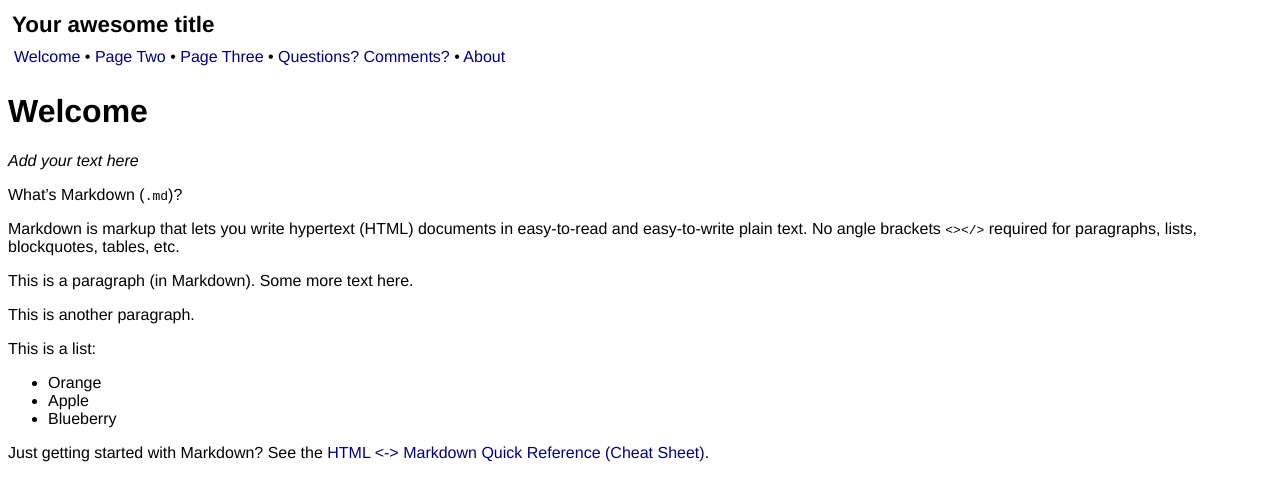
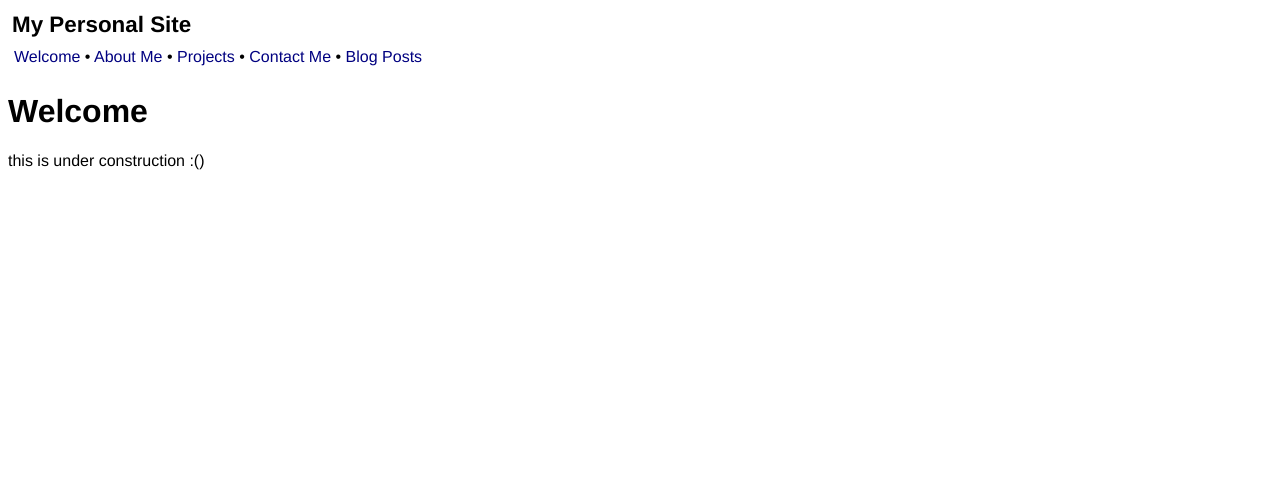
Before and after one commit to njhofmann/njhofmann.github.io, a Jekyll site: the page built from index.md, in a window 1280 px wide. Shown: the top 501 px of the page. Built offline with Jekyll 4.4.1, drawn with Linux system fonts in a browser that asks for light colours.

Commit message:
basic layout

```diff
--- a/CNAME
+++ /dev/null
@@ -1 +0,0 @@
-natejh.com
--- a/_config.yml
+++ b/_config.yml
@@ -18,16 +18,16 @@
 # You can create any custom variable you would like, and they will be accessible
 # in the templates via {{ site.myvariable }}.
 
-title: Your awesome title
-email: your-email@example.com
+title: My Personal Site
+email: inatejh@gmail.com
 description: >- # this means to ignore newlines until "baseurl:"
   Write an awesome description for your new site here. You can edit this
   line in _config.yml. It will appear in your document head meta (for
   Google search results) and in your feed.xml site description.
-baseurl: "" # the subpath of your site, e.g. /blog
-url: "" # the base hostname & protocol for your site, e.g. http://example.com
+baseurl: "/" # the subpath of your site, e.g. /blog
+url: "http://localhost:4000" # the base hostname & protocol for your site, e.g. http://example.com
 twitter_username: jekyllrb
-github_username:  jekyll
+github_username:  njhofmann
 
 # Build settings
 theme: minima
@@ -42,14 +42,15 @@ plugins:
 # Excluded items can be processed by explicitly listing the directories or
 # their entries' file path in the `include:` list.
 #
-# exclude:
-#   - .sass-cache/
-#   - .jekyll-cache/
-#   - gemfiles/
-#   - Gemfile
-#   - Gemfile.lock
-#   - node_modules/
-#   - vendor/bundle/
-#   - vendor/cache/
-#   - vendor/gems/
-#   - vendor/ruby/
+exclude:
+  - .sass-cache/
+  - .jekyll-cache/
+  - gemfiles/
+  - Gemfile
+  - Gemfile.lock
+  - node_modules/
+  - vendor/bundle/
+  - vendor/cache/
+  - vendor/gems/
+  - vendor/ruby/
+###########
--- a/_layouts/default.html
+++ b/_layouts/default.html
@@ -14,11 +14,11 @@
 </div>
 
 <div id="nav">
-  <a href="{{ 'index.html' | relative_url }}">Welcome</a> •
-  <a href="{{ 'two.html'   | relative_url }}">Page Two</a> •
-  <a href="{{ 'three.html' | relative_url }}">Page Three</a> •
-  <a href="http://groups.google.com/group/wwwmake">Questions? Comments?</a> •
-  <a href="https://github.com/henrythemes/jekyll-starter-theme">About</a>
+  <a href="{{ 'index' | relative_url }}">Welcome</a> •
+  <a href="{{ 'about-me'   | relative_url }}">About Me</a> •
+  <a href="{{ 'projects' | relative_url }}">Projects</a> •
+  <a href="{{ 'contact-me' | relative_url }}">Contact Me</a> •
+  <a href="{{ 'blog' | relative_url }}">Blog Posts</a>
 </div>
 
 <div id="content">
--- a/index.md
+++ b/index.md
@@ -6,32 +6,7 @@ title:  Welcome
 # {{ page.title }}
 
 
-_Add your text here_
-
-
-What's Markdown (`.md`)?
-
-Markdown is markup that lets you write hypertext (HTML) documents
-in easy-to-read and easy-to-write plain text.
-No angle brackets `<></>` required for
-paragraphs, lists, blockquotes, tables, etc.
-
-
-This is a paragraph (in Markdown). Some more
-text here.
-
-This is another paragraph.
-
-This is a list:
-
-- Orange
-- Apple
-- Blueberry
-
-
-
-Just getting started with Markdown?
-See the [HTML <-> Markdown Quick Reference (Cheat Sheet)][quickref].
+this is under construction :()
 
 
 [quickref]: https://github.com/mundimark/quickrefs/blob/master/HTML.md
```
Also changed, not shown: about_me.md (+9 -0 lines), blog.md (+9 -0 lines), contact_me.md (+9 -0 lines), projects.md (+9 -0 lines), 1 other file.
